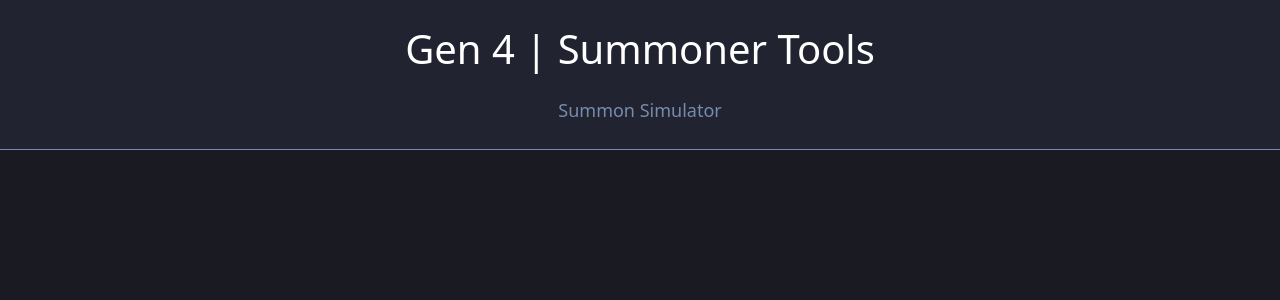
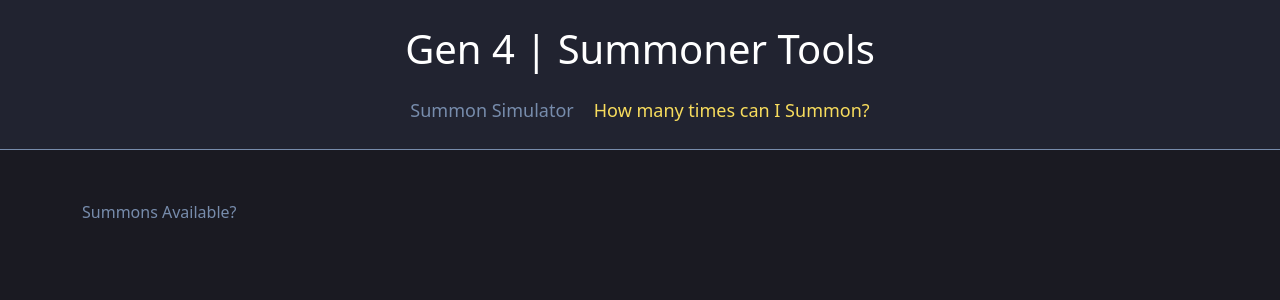
Before and after one commit to Jesus-Loranca/Summoner-Tools, an Angular app: page /summons-available in a window 1280 px wide. Before the commit this address led to /. Shown: the top 300 px of the page. Built offline with nearby package versions, Linux system fonts and the light colour scheme.

Commit message:
feat: :sparkles: adds initial summons available component

```diff
--- a/src/app/app-routing.module.ts
+++ b/src/app/app-routing.module.ts
@@ -1,11 +1,16 @@
 import { NgModule } from '@angular/core';
 import { RouterModule, Routes } from '@angular/router';
 import { SummonSimulatorComponent } from './summon-simulator/summon-simulator.component';
+import { SummonsAvailableComponent } from './summons-available/summons-available.component';
 
 const routes: Routes = [
 	{
 		path: 'summon-simulator',
 		component: SummonSimulatorComponent
+	},
+	{
+		path: 'summons-available',
+		component: SummonsAvailableComponent
 	},
 ];
 
--- a/src/app/app.component.html
+++ b/src/app/app.component.html
@@ -2,6 +2,7 @@
 	<nav>
 		<h1 class="title pb-3">Gen 4 | Summoner Tools</h1>
 		<a routerLink="/summon-simulator" routerLinkActive="active">Summon Simulator</a>
+		<a routerLink="/summons-available" routerLinkActive="active">How many times can I Summon?</a>
 	</nav>
 </div>
 
--- /dev/null
+++ b/src/app/summons-available/summons-available.component.html
@@ -0,0 +1,3 @@
+<div class="container">
+	Summons Available?
+</div>
--- a/src/styles.scss
+++ b/src/styles.scss
@@ -31,6 +31,10 @@ body {
 		font-size: 18px;
 		width: 100%;
 		padding: 25px;
+
+		a {
+			padding: 0 10px;
+		}
 	}
 
 	button {
```
Also changed, not shown: src/app/summon-simulator/summon-simulator.component.scss (+0 -11 lines), src/app/summons-available/summons-available.component.ts (added, +11 -0 lines), src/app/summons-available/summons-available.module.ts (added, +19 -0 lines), src/app/summons-available/summons-available.component.scss (added), 1 other file (tests, documents, lock files or other folders).
